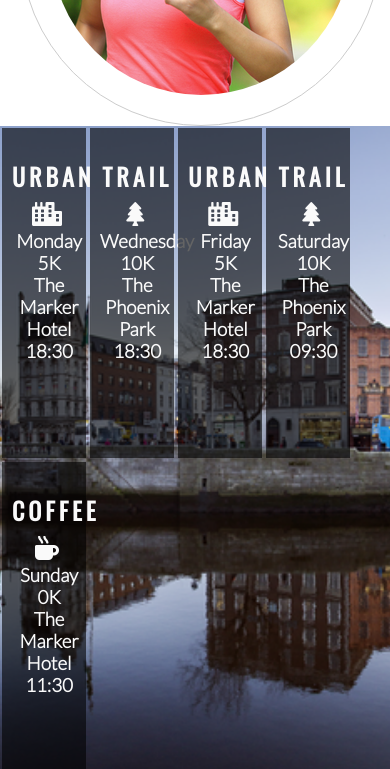
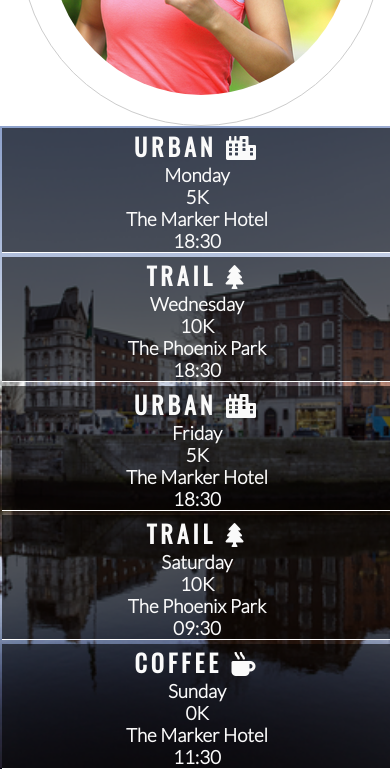
Before and after one commit to franciskershaw/loverunning, a plain HTML site: page index.html in a window 390 px wide. Shown: the part 1870-2639 px from the top of the page. Drawn offline with nearby package versions, Linux system fonts and the light colour scheme.

Commit message:
add: responsive meetup times

```diff
--- a/assets/css/style.css
+++ b/assets/css/style.css
@@ -253,6 +253,16 @@ footer {
         padding: 0;
     }
 
+    #times div {
+        width: 100%;
+        clear: both;
+        height: 150%;
+        border-style: solid;
+        border-bottom-width: 1px;
+        border-bottom-color: #fff;
+        padding: 0;
+    }
+
     hr {
         display: none;
     }
```
